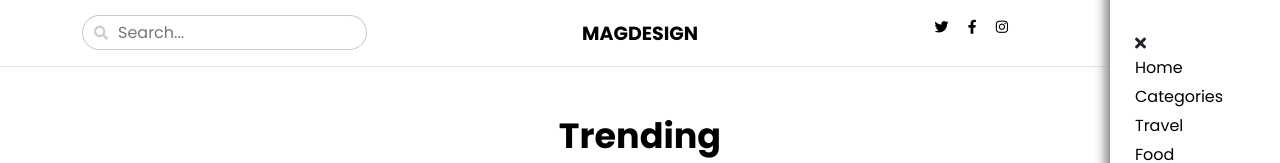
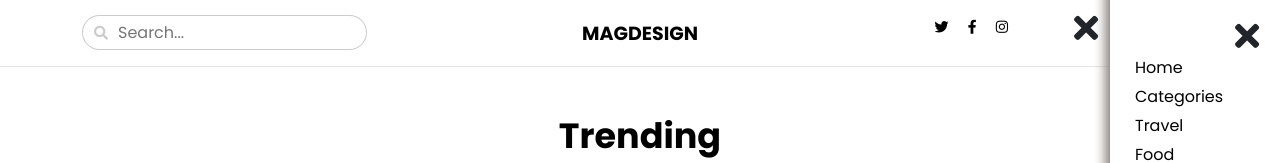
Before and after one commit to imisrakssr/BlogSite1, a plain HTML site: page index.html in a window 1280 px wide. Both pictures are taken after a click on the link 1119 px from the left and 21 px from the top of the page. Shown: the top 163 px of the page. Drawn offline with nearby package versions, Linux system fonts and the light colour scheme.

Commit message:
Add files via upload

```diff
--- a/css/style.css
+++ b/css/style.css
@@ -34,11 +34,12 @@ header .h-menu:hover span::after{transform: translateY(-3px); transition: 0.2s;}
 /**********************
 menu-bar section design
 ***********************/
-#sidemenu{background-color: white; position: absolute;right: 0;top: 0;bottom: 0; width: 0px; padding: 0;}
-/*#sidemenu a i{}*/
-/*#sidemenu .menu-bar ul{margin-top: 15px;}*/
+#sidemenu{background-color: white; position: absolute;right: -30px;top: 0;bottom: 0; width: 0px; padding: 32px 25px; transition: 0.5s;}
+#sidemenu a i{font-size: 35px; margin-left: 100px;margin-top: -15px;}
+#sidemenu a i:hover{cursor: pointer;}
 #sidemenu .menu-bar ul li{list-style: none;margin-bottom: 5px;}
-.extra{width: 170px  !important; padding: 32px 25px !important; box-shadow: 0px -10px 10px 5px rgb(139 131 131 / 50);}
+.extra{width: 170px  !important; right: 0px !important; box-shadow: 0px -10px 10px 5px rgb(139 131 131 / 50); transition: 0.5s;}
+#cross{display: none;font-size: 35px;margin-right: 100px; cursor: pointer;}
 /*********************
 main section design
 **********************/
```
